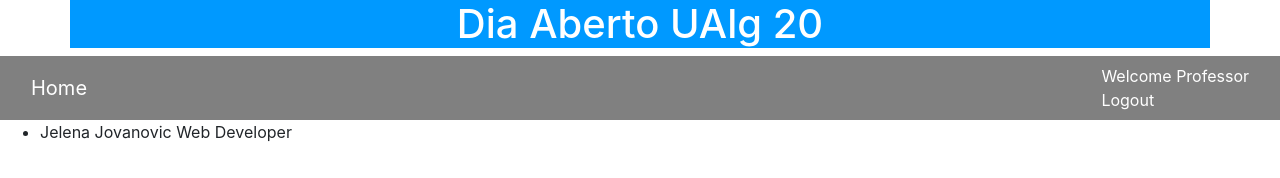
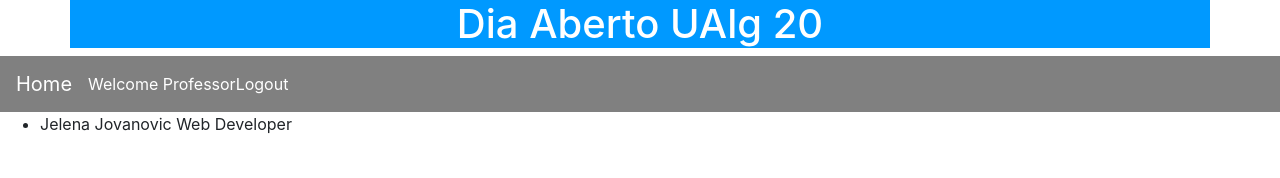
Before and after one commit to DFaustino6/IPM-PAF, a plain HTML site: page profile.html in a window 1280 px wide. Drawn offline with nearby package versions, Linux system fonts and the light colour scheme.

Commit message:
Update profile.html

```diff
--- a/profile.html
+++ b/profile.html
@@ -15,16 +15,14 @@
 <!--End-->
 
 <!--Navbar-->
-<nav class="navbar navbar-inverse" style="background-color: grey; border-color: grey">
-	<div class="container-fluid">
+<nav class="navbar navbar-expand-sm" style="background-color: grey; border-color: grey">
 		<div class="navbar-header">
-			<a class="navbar-brand" style="color: white" href="#">Home</a>
+			<a class="navbar-brand"c style="color: white" href="#">Home</a>
 		</div>
-		<ul class="nav navbar-nav navbar-right">
+		<ul class="navbar-nav navbar-right">
 			<li><a style="color: white;">Welcome Professor</a></li>
 			<li><a href="#" style="color: white">Logout</a></li>
 		</ul>
-	</div>
 </nav>
 <!--End_Navbar-->
 <!--sidebar-->
```
